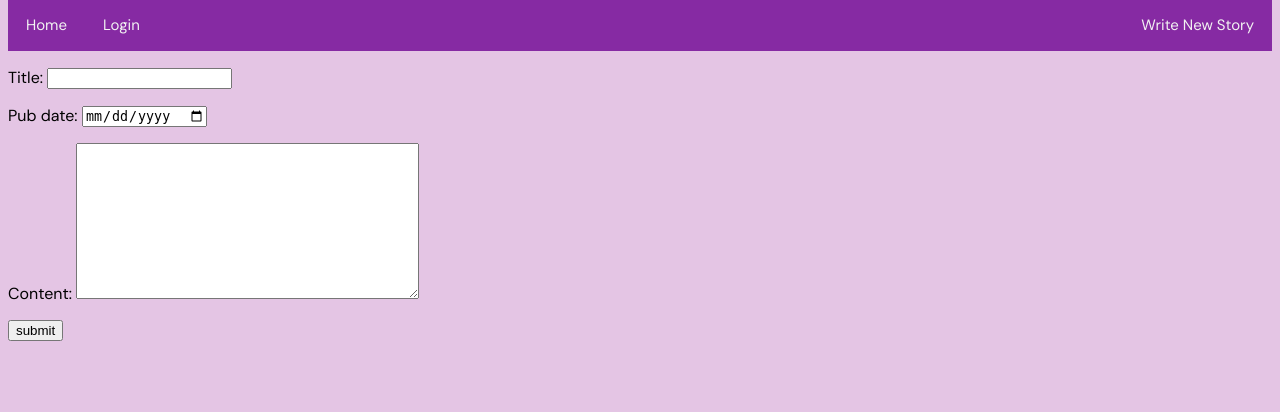
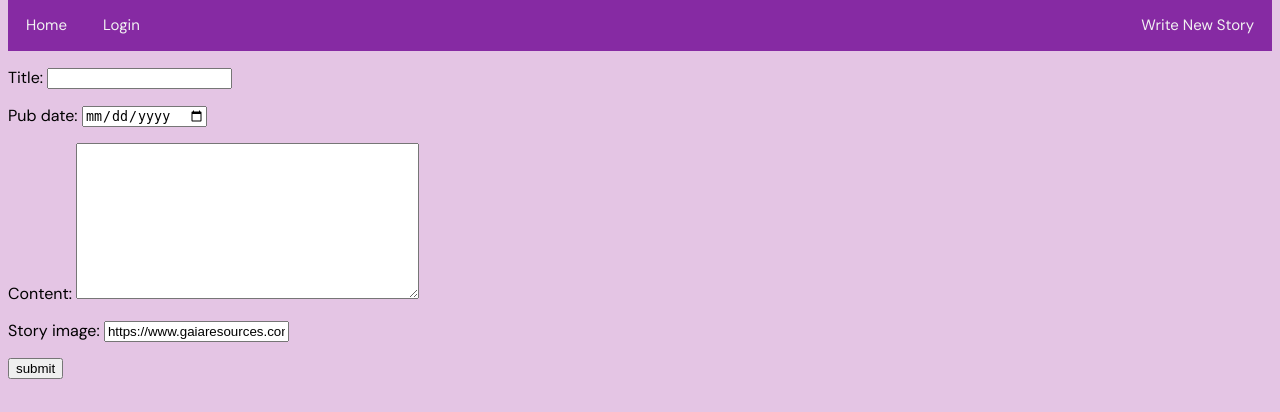
Before and after one commit to runda87/django-project, a Django app: page /news/add-story/ in a window 1280 px wide; the page is wider, and only the part inside the window is pictured. Shown: the part 388-800 px from the top of that part. Run offline with Django 3.2, Linux system fonts and the light colour scheme; parts of the project's set-up code (start-up, migrations or seed data) failed here and were passed over.

Commit message:
adding image url

```diff
--- a/she_codes_news/news/forms.py
+++ b/she_codes_news/news/forms.py
@@ -5,7 +5,7 @@ from .models import NewsStory
 class StoryForm(ModelForm):
     class Meta:
         model = NewsStory
-        fields = ['title', 'pub_date', 'content']
+        fields = ['title', 'pub_date', 'content', 'story_image']
         widgets = {
             'pub_date': forms.DateInput(format=('%m.%d,%Y'),
             attrs={'class': 'form-control','placeholder': 'Select a date','type': 'date'}),
--- a/she_codes_news/news/models.py
+++ b/she_codes_news/news/models.py
@@ -1,5 +1,6 @@
 from django.db import models
 from django.contrib.auth import get_user_model
+from django.forms.fields import URLField
 
 
 class NewsStory(models.Model):
@@ -11,3 +12,4 @@ class NewsStory(models.Model):
     )
     pub_date = models.DateTimeField()
     content = models.TextField()
+    story_image = models.URLField(default ='https://www.gaiaresources.com.au/wp-content/uploads/2020/02/SheCodes-cupcakes-narrow.jpg')
```
Also changed, not shown: she_codes_news/news/templates/news/storyCard.html (+3 -5 lines), she_codes_news/news/migrations/0003_newsstory_story_image.py (added).
